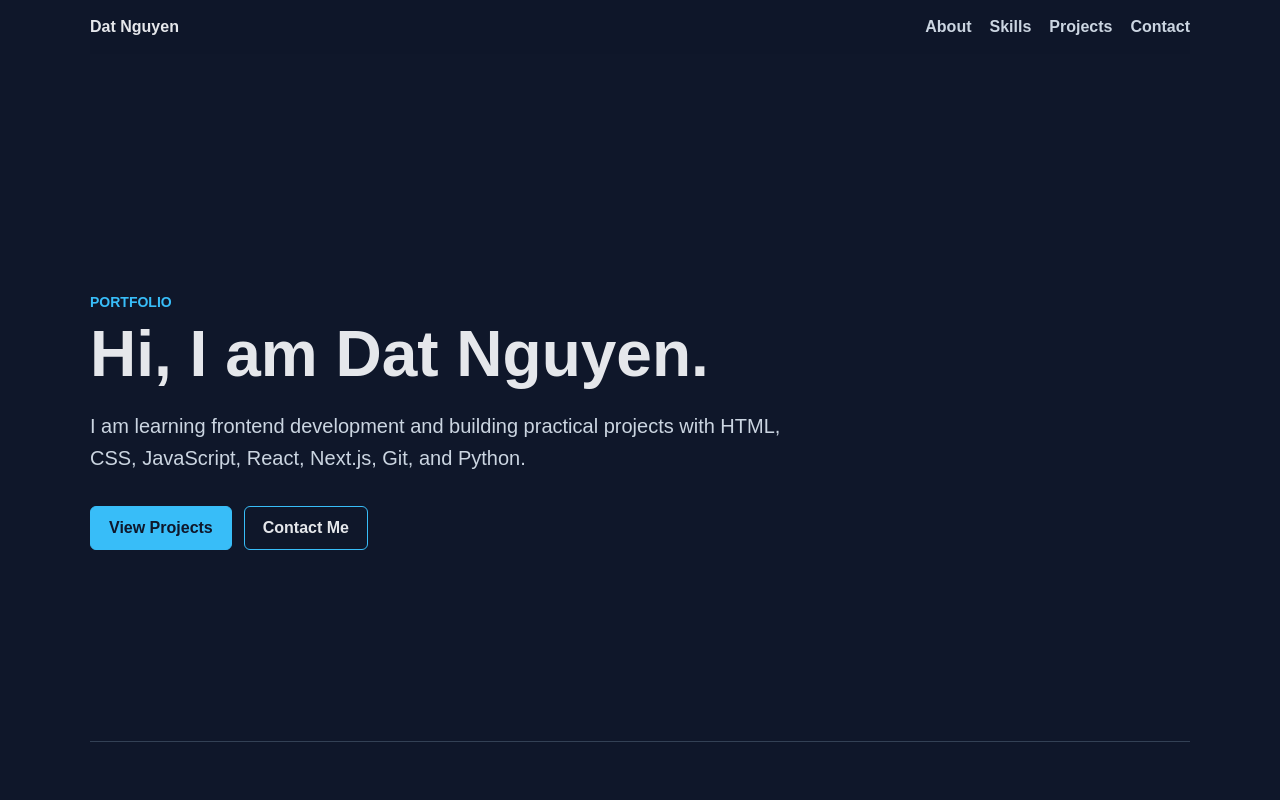
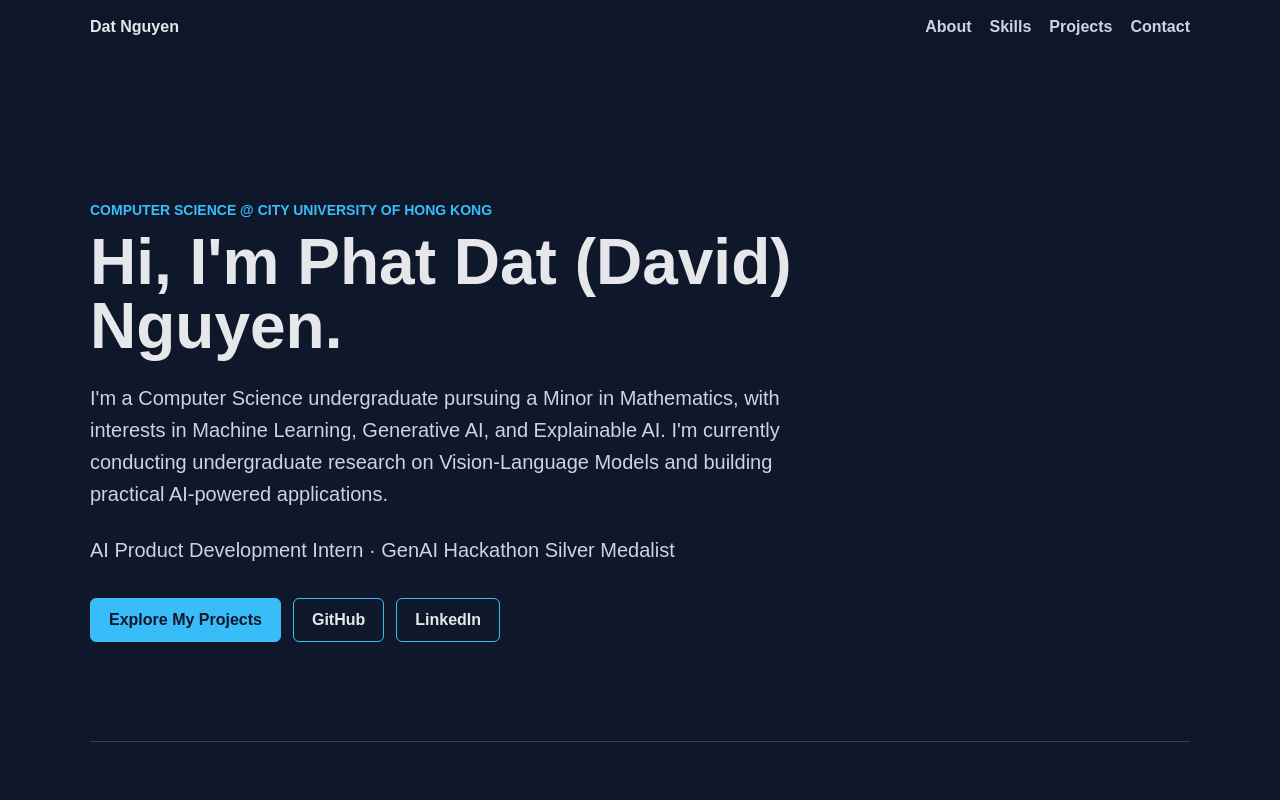
Before and after one commit to phatdat220707/dat-portfolio, a Next.js app: page / in a window 1280 px wide. Shown: the top 800 px of the page. Built offline with nearby package versions, Linux system fonts and the light colour scheme.

Commit message:
Revise Hero component with new content and links
Updated hero section with personal details and links.

```diff
--- a/app/components/Hero.js
+++ b/app/components/Hero.js
@@ -1,16 +1,42 @@
+
 export default function Hero() {
   return (
-    <section className="hero">
-      <p className="eyebrow">Portfolio</p>
-      <h1>Hi, I am Dat Nguyen.</h1>
+    <section className="hero" id="home">
+      <p className="eyebrow">
+        Computer Science @ City University of Hong Kong
+      </p>
+
+      <h1>Hi, I'm Phat Dat (David) Nguyen.</h1>
+
       <p className="heroText">
-        I am learning frontend development and building practical projects with
-        HTML, CSS, JavaScript, React, Next.js, Git, and Python.
+        I'm a Computer Science undergraduate pursuing a Minor in Mathematics,
+        with interests in Machine Learning, Generative AI, and Explainable AI.
+        I'm currently conducting undergraduate research on Vision-Language
+        Models and building practical AI-powered applications.
+      </p>
+
+      <p className="heroText">
+        AI Product Development Intern · GenAI Hackathon Silver Medalist
       </p>
 
       <div className="heroActions">
-        <a href="#projects">View Projects</a>
-        <a href="#contact">Contact Me</a>
+        <a href="#projects">Explore My Projects</a>
+
+        <a
+          href="https://github.com/phatdat220707"
+          target="_blank"
+          rel="noopener noreferrer"
+        >
+          GitHub
+        </a>
+
+        <a
+          href="https://www.linkedin.com/in/phatdat-nguyen/"
+          target="_blank"
+          rel="noopener noreferrer"
+        >
+          LinkedIn
+        </a>
       </div>
     </section>
   );
```
